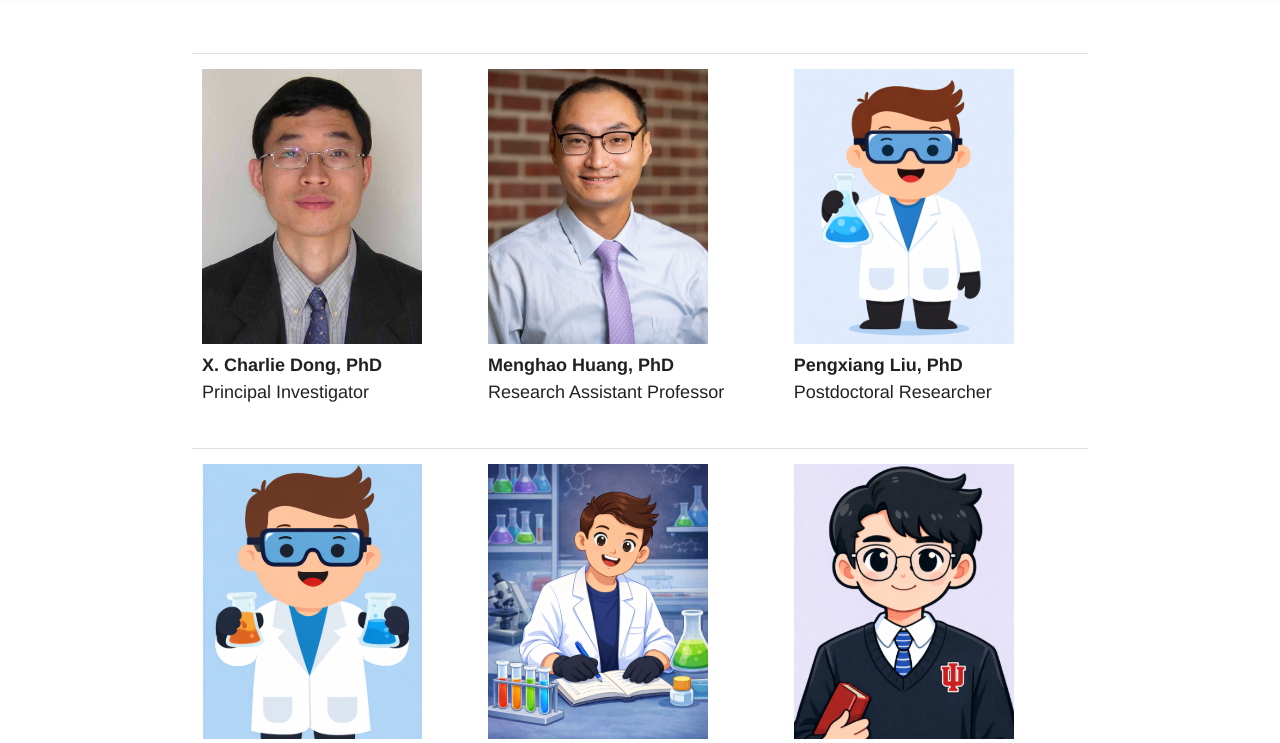
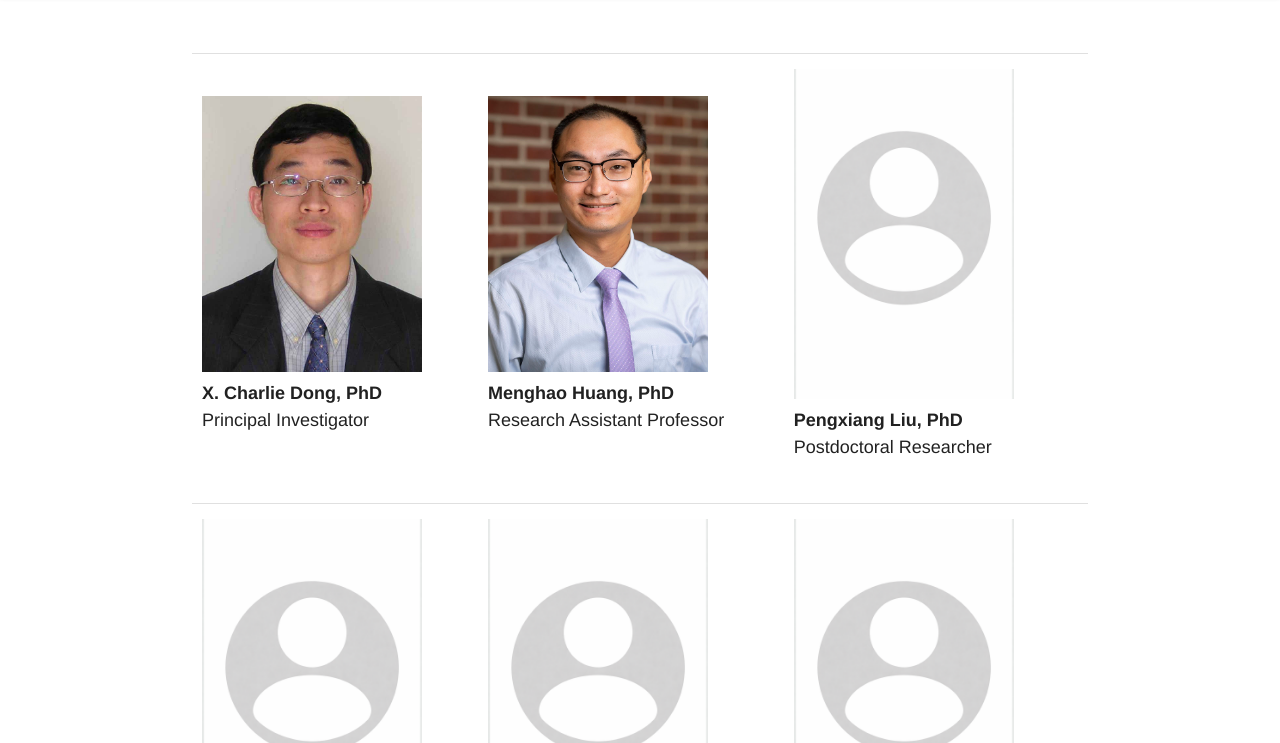
Before and after one commit to donglab/donglab.github.io, a plain HTML site: page people/index.html in a window 1280 px wide. Shown: the part 68-811 px from the top of the page. Drawn offline with nearby package versions, Linux system fonts and the light colour scheme; a script that the page names is missing.

Commit message:
2026-02-07

```diff
--- a/people/index.html
+++ b/people/index.html
@@ -80,13 +80,13 @@
   <tr>
     <td align="left" style="padding-left: 10px;"><img src="/static/images/people/dongxc.jpg" alt="" style="width:220px; height:auto;"><br><b size="+1">X. Charlie Dong, PhD</b><br>Principal Investigator<br><br></td>
     <td align="left" style="padding-left: 10px;"><img src="/static/images/people/huangmh.jpg" alt="" style="width:220px; height:auto;"><br><b size="+1">Menghao Huang, PhD</b><br>Research Assistant Professor<br><br></td>
-    <td align="left" style="padding-left: 10px;"><img src="/static/images/people/postd1.png" alt="" style="width:220px; height:auto;"><br><b size="+1">Pengxiang Liu, PhD</b><br>Postdoctoral Researcher<br><br></td>
+    <td align="left" style="padding-left: 10px;"><img src="/static/images/people/NA.png" alt="" style="width:220px; height:auto;"><br><b size="+1">Pengxiang Liu, PhD</b><br>Postdoctoral Researcher<br><br></td>
     <td align="left" style="padding-left: 10px;"></td>
   </tr>
   <tr>
-    <td align="left" style="padding-left: 10px;"><img src="/static/images/people/postd2.png" alt="" style="width:220px; height:auto;"><br><b size="+1">Zheyun Peng, PhD</b><br>Postdoctoral Researcher<br><br></td>
-    <td align="left" style="padding-left: 10px;"><img src="/static/images/people/phd1.png" alt="" style="width:220px; height:auto;"><br><b size="+1">Corinn Marakovits, MS</b><br>PhD Student<br><br></td>
-    <td align="left" style="padding-left: 10px;"><img src="/static/images/people/stud1.png" alt="" style="width:220px; height:auto;"><br><b size="+1">Gabby Owen, BS</b><br>Undergraduate Student<br><br></td>
+    <td align="left" style="padding-left: 10px;"><img src="/static/images/people/NA.png" alt="" style="width:220px; height:auto;"><br><b size="+1">Zheyun Peng, PhD</b><br>Postdoctoral Researcher<br><br></td>
+    <td align="left" style="padding-left: 10px;"><img src="/static/images/people/NA.png" alt="" style="width:220px; height:auto;"><br><b size="+1">Corinn Marakovits, MS</b><br>PhD Student<br><br></td>
+    <td align="left" style="padding-left: 10px;"><img src="/static/images/people/NA.png" alt="" style="width:220px; height:auto;"><br><b size="+1">Gabby Owen, BS</b><br>Undergraduate Student<br><br></td>
   </tr>
   </table>
 
```
Also changed, not shown: join-us/index.html (+1 -1 lines), static/images/people/NA.png (added), 3 other files.
